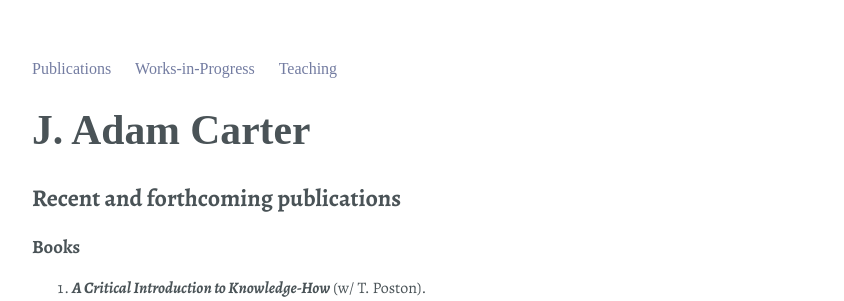
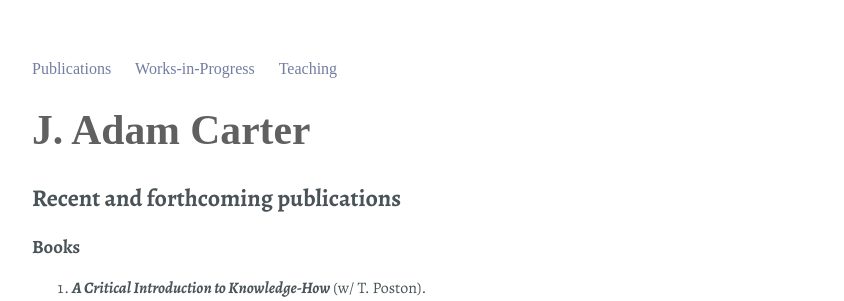
Before and after one commit to jadamcarter/jadamcarter.github.io, a Jekyll site: the page built from index.html, in a window 1280 px wide. Shown: the top 301 px of the page, without its empty margins (160-1004 px from the left). Built offline with Jekyll 4.4.1, drawn with Linux system fonts in a browser that asks for light colours; some web fonts are replaced.

Commit message:
Update main.css

```diff
--- a/css/main.css
+++ b/css/main.css
@@ -24,7 +24,7 @@ a:hover {
 h1 {
     font-size: 2.6em;
     font-family:'Alegreya SC', 'Alegreya SC', 'Alegreya SC';
-    color: #4A5357
+    color: #606060
 }
 p {
     font-family:'Alegreya', 'Alegreya', 'Alegreya';
```
